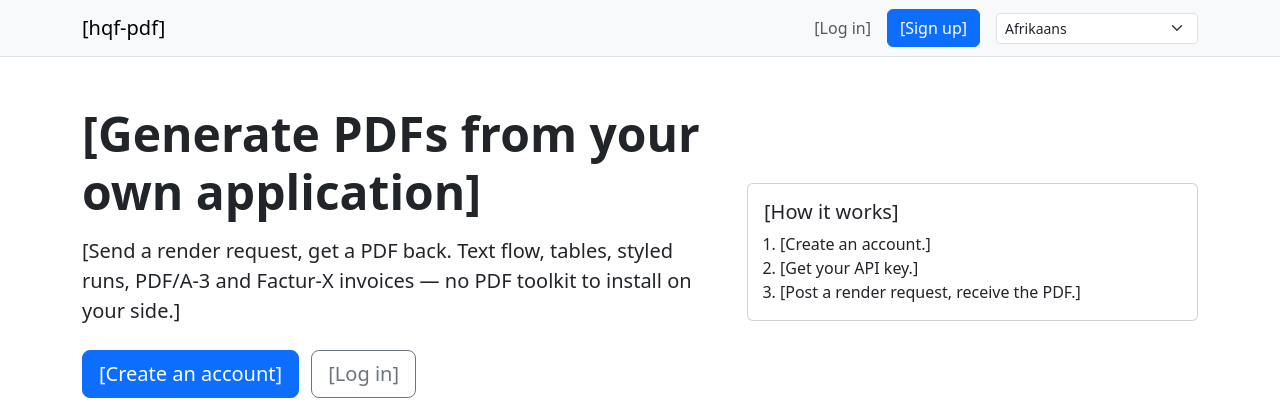
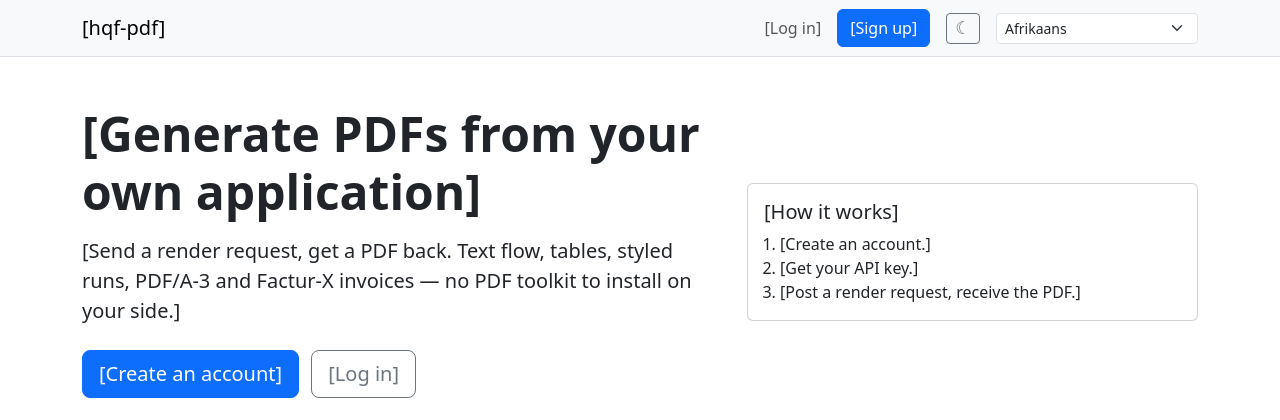
Before and after one commit to olivierpons/hqf-pdf-site, a Django app: template templates/home.html in a window 1280 px wide. Shown: the top 420 px of the page. Run offline with Django 5.2, Linux system fonts and the light colour scheme; the template is opened without the code that fills it, so the values that code supplies are empty; some libraries are stand-ins or nearby versions.

Commit message:
Add a light and dark theme with a persistent toggle
Drive Bootstrap 5.3's data-bs-theme from an inline pre-paint snippet so
the page never flashes the wrong colours. The choice follows
prefers-color-scheme until the visitor clicks the navbar toggle, which
persists it in localStorage and keeps winning afterwards.

```diff
--- /dev/null
+++ b/static/css/site.css
@@ -0,0 +1,16 @@
+/* Theme toggle icon: show the sun in dark mode (click to go light) and the
+   moon in light mode (click to go dark). The base template always stamps
+   data-bs-theme on <html> before paint, so one of the two is always current. */
+.theme-icon-light,
+.theme-icon-dark {
+  line-height: 1;
+  font-size: 1.1rem;
+}
+
+[data-bs-theme="dark"] .theme-icon-dark {
+  display: none;
+}
+
+[data-bs-theme="light"] .theme-icon-light {
+  display: none;
+}
--- /dev/null
+++ b/static/js/theme.js
@@ -0,0 +1,41 @@
+/* Wires the navbar theme toggle. The initial data-bs-theme is set by an inline
+   snippet in the document head so the page never flashes the wrong theme; this
+   file only handles the click that flips and persists the choice.
+
+   A stored choice wins over the system preference. When no choice is stored the
+   page follows prefers-color-scheme and keeps following it live, so a visitor
+   who never touched the toggle sees the theme track their OS setting. */
+(function () {
+  "use strict";
+
+  var STORAGE_KEY = "theme";
+  var root = document.documentElement;
+  var media = window.matchMedia("(prefers-color-scheme: dark)");
+
+  function systemTheme() {
+    return media.matches ? "dark" : "light";
+  }
+
+  function apply(theme) {
+    root.setAttribute("data-bs-theme", theme);
+  }
+
+  media.addEventListener("change", function () {
+    if (!localStorage.getItem(STORAGE_KEY)) {
+      apply(systemTheme());
+    }
+  });
+
+  document.addEventListener("DOMContentLoaded", function () {
+    var button = document.getElementById("theme-toggle");
+    if (!button) {
+      return;
+    }
+    button.addEventListener("click", function () {
+      var next =
+        root.getAttribute("data-bs-theme") === "dark" ? "light" : "dark";
+      localStorage.setItem(STORAGE_KEY, next);
+      apply(next);
+    });
+  });
+})();
--- a/templates/base.html
+++ b/templates/base.html
@@ -4,7 +4,20 @@
 <head>
   <meta charset="utf-8">
   <meta name="viewport" content="width=device-width, initial-scale=1">
+  {% comment %}
+    Stamps the theme on <html> before the body paints, so the page never flashes
+    the wrong colours. A stored choice wins; otherwise the OS preference decides.
+  {% endcomment %}
+  <script>
+    (function () {
+      var stored = localStorage.getItem("theme");
+      var theme = stored ||
+        (window.matchMedia("(prefers-color-scheme: dark)").matches ? "dark" : "light");
+      document.documentElement.setAttribute("data-bs-theme", theme);
+    })();
+  </script>
   <title>{% block title %}{% trans "[hqf-pdf]" %}{% endblock %}</title>
+  <link href="{% static 'css/site.css' %}" rel="stylesheet">
   {% if CDN_ENABLED %}
     <link href="https://cdn.jsdelivr.net/npm/bootstrap@5.3.8/dist/css/bootstrap.min.css"
           rel="stylesheet"
@@ -64,6 +77,14 @@
             <a class="btn btn-primary ms-lg-2" href="{% url 'accounts:signup' %}">{% trans "[Sign up]" %}</a>
           </li>
         {% endif %}
+        <li class="nav-item ms-lg-3">
+          <button type="button" id="theme-toggle"
+                  class="btn btn-outline-secondary btn-sm"
+                  aria-label="{% trans '[Switch between light and dark theme]' %}">
+            <span class="theme-icon-dark" aria-hidden="true">&#9790;</span>
+            <span class="theme-icon-light" aria-hidden="true">&#9728;</span>
+          </button>
+        </li>
         <li class="nav-item ms-lg-3">{% include "_language_picker.html" %}</li>
       </ul>
     </div>
@@ -101,6 +122,7 @@
   <script src="{% static 'vendor/bootstrap/bootstrap.bundle.min.js' %}"></script>
   <script src="{% static 'vendor/htmx/htmx.min.js' %}"></script>
 {% endif %}
+<script src="{% static 'js/theme.js' %}"></script>
 {% block scripts %}{% endblock %}
 </body>
 </html>
```
Also changed, not shown: locale/en/LC_MESSAGES/django.po, locale/fr/LC_MESSAGES/django.po.
